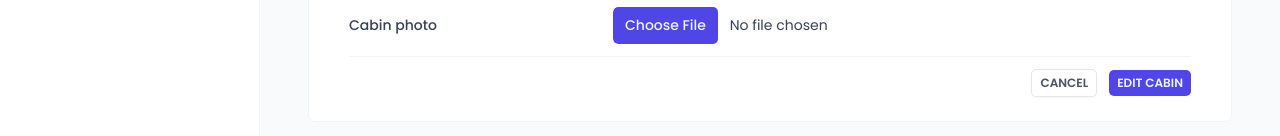
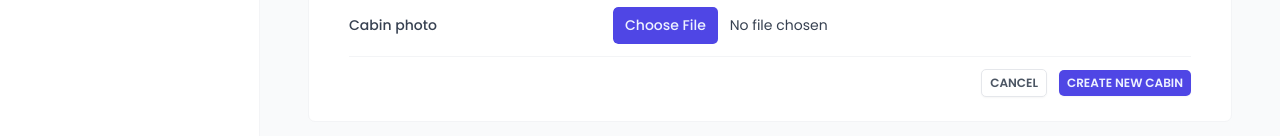
Before and after one commit to APerlinx/the-wild-oasis-management, a React (Vite) app: page /cabins in a window 1280 px wide. Both pictures are taken after a click on the button "ADD NEW CABIN". Shown: the part 656-792 px from the top of the page. Built offline with nearby package versions, Linux system fonts and the light colour scheme; no server answers; the database is empty; a web font is replaced by a local one.

Commit message:
Add Edit cabin, complete basic CRUD

```diff
--- a/src/features/cabins/CreateCabinForm.jsx
+++ b/src/features/cabins/CreateCabinForm.jsx
@@ -4,7 +4,7 @@ import { useForm } from 'react-hook-form'
 import toast from 'react-hot-toast'
 
 import FormRow from '../../ui/FormRow'
-import { createCabin } from '../../services/apiCabins'
+import { createEditCabin } from '../../services/apiCabins'
 
 import Input from '../../ui/Input'
 import Form from '../../ui/Form'
@@ -13,14 +13,28 @@ import FileInput from '../../ui/FileInput'
 import Textarea from '../../ui/Textarea'
 import PropTypes from 'prop-types'
 
-function CreateCabinForm({ cabin }) {
-  const { register, handleSubmit, reset, getValues, formState } = useForm()
+function CreateCabinForm({ cabinToEdit = {} }) {
+  const { id: editId, ...editValues } = cabinToEdit
+  const isEditSession = Boolean(editId)
+  const { register, handleSubmit, reset, getValues, formState } = useForm({
+    defaultValues: isEditSession ? editValues : {},
+  })
   const { errors } = formState
 
   const queryClient = useQueryClient()
 
-  const { mutate, isLoading: isCreating } = useMutation({
-    mutationFn: createCabin,
+  const { mutate: editCabin, isLoading: isEditing } = useMutation({
+    mutationFn: ({ newCabinData, id }) => createEditCabin(newCabinData, id),
+    onSuccess: () => {
+      toast.success('Cabin successfully updated')
+      queryClient.invalidateQueries({ queryKey: ['cabins'] })
+      reset()
+    },
+    onError: (err) => toast.err(err.message),
+  })
+
+  const { mutate: createCabin, isLoading: isCreating } = useMutation({
+    mutationFn: createEditCabin,
     onSuccess: () => {
       toast.success('New cabin successfully created')
       queryClient.invalidateQueries({ queryKey: ['cabins'] })
@@ -29,8 +43,13 @@ function CreateCabinForm({ cabin }) {
     onError: (err) => toast.err(err.message),
   })
 
+  const isWorking = isCreating || isEditing
+
   function onSubmit(data) {
-    mutate({ ...data, image: data.image[0] })
+    const image = typeof data.image === 'string' ? data.image : data?.image[0]
+    if (isEditSession)
+      editCabin({ newCabinData: { ...data, image }, id: editId })
+    else createCabin({ ...data, image })
   }
 
   function onError(errors) {
@@ -43,7 +62,7 @@ function CreateCabinForm({ cabin }) {
         <Input
           type="text"
           id="name"
-          disabled={isCreating}
+          disabled={isWorking}
           {...register('name', {
             required: 'This field is required',
           })}
@@ -53,7 +72,7 @@ function CreateCabinForm({ cabin }) {
         <Input
           type="number"
           id="maxCapacity"
-          disabled={isCreating}
+          disabled={isWorking}
           {...register('maxCapacity', {
             required: 'This field is required',
             min: {
@@ -68,7 +87,7 @@ function CreateCabinForm({ cabin }) {
         <Input
           type="number"
           id="regularPrice"
-          disabled={isCreating}
+          disabled={isWorking}
           {...register('regularPrice', {
             required: 'This field is required',
             min: {
@@ -83,7 +102,7 @@ function CreateCabinForm({ cabin }) {
         <Input
           type="number"
           id="discount"
-          disabled={isCreating}
+          disabled={isWorking}
           defaultValue={0}
           {...register('discount', {
             required: 'This field is required',
@@ -99,7 +118,7 @@ function CreateCabinForm({ cabin }) {
           type="number"
           id="description"
           defaultValue=""
-          disabled={isCreating}
+          disabled={isWorking}
           {...register('description', {
             required: 'This field is required',
           })}
@@ -111,7 +130,7 @@ function CreateCabinForm({ cabin }) {
           id="image"
           accept="image/*"
           {...register('image', {
-            required: 'This field is required',
+            required: isEditSession ? false : 'This field is required',
           })}
         />
       </FormRow>
@@ -121,14 +140,16 @@ function CreateCabinForm({ cabin }) {
         <Button variation="secondary" type="reset">
           Cancel
         </Button>
-        <Button disabled={isCreating}>Edit cabin</Button>
+        <Button disabled={isWorking}>
+          {isEditSession ? 'Edit cabin' : 'Create new cabin'}
+        </Button>
       </FormRow>
     </Form>
   )
 }
 
 CreateCabinForm.propTypes = {
-  cabin: PropTypes.object,
+  cabinToEdit: PropTypes.object,
 }
 
 export default CreateCabinForm
--- a/src/services/apiCabins.js
+++ b/src/services/apiCabins.js
@@ -10,16 +10,25 @@ export async function getCabins() {
   return data
 }
 
-export async function createCabin(newCabin) {
+export async function createEditCabin(newCabin, id) {
+  const hasImagePath = newCabin.image?.startsWith?.(supabaseUrl)
   const imageName = `${Math.random()}-${newCabin.image.name}`.replaceAll(
     '/',
     ''
   )
-  const imagePath = `${supabaseUrl}/storage/v1/object/public/cabin-images//${imageName}`
-  const { data, error } = await supabase
-    .from('cabins')
-    .insert([{ ...newCabin, image: imagePath }])
-  // .select() | If you want the data to return you need this select() so you can recieve and access it on "onSuccess in CreateCabinForm.jsx"
+  const imagePath = hasImagePath
+    ? newCabin.image
+    : `${supabaseUrl}/storage/v1/object/public/cabin-images//${imageName}`
+
+  let query = supabase.from('cabins')
+
+  if (!id) query = query.insert([{ ...newCabin, image: imagePath }])
+  if (id)
+    query = query
+      .update({ ...newCabin, image: imagePath })
+      .eq('id', id)
+      .select()
+  const { data, error } = await query.select().single() // If you want the data to return you need this select() so you can recieve and access it on "onSuccess in CreateCabinForm.jsx"
 
   if (error) {
     console.error(error)
```
